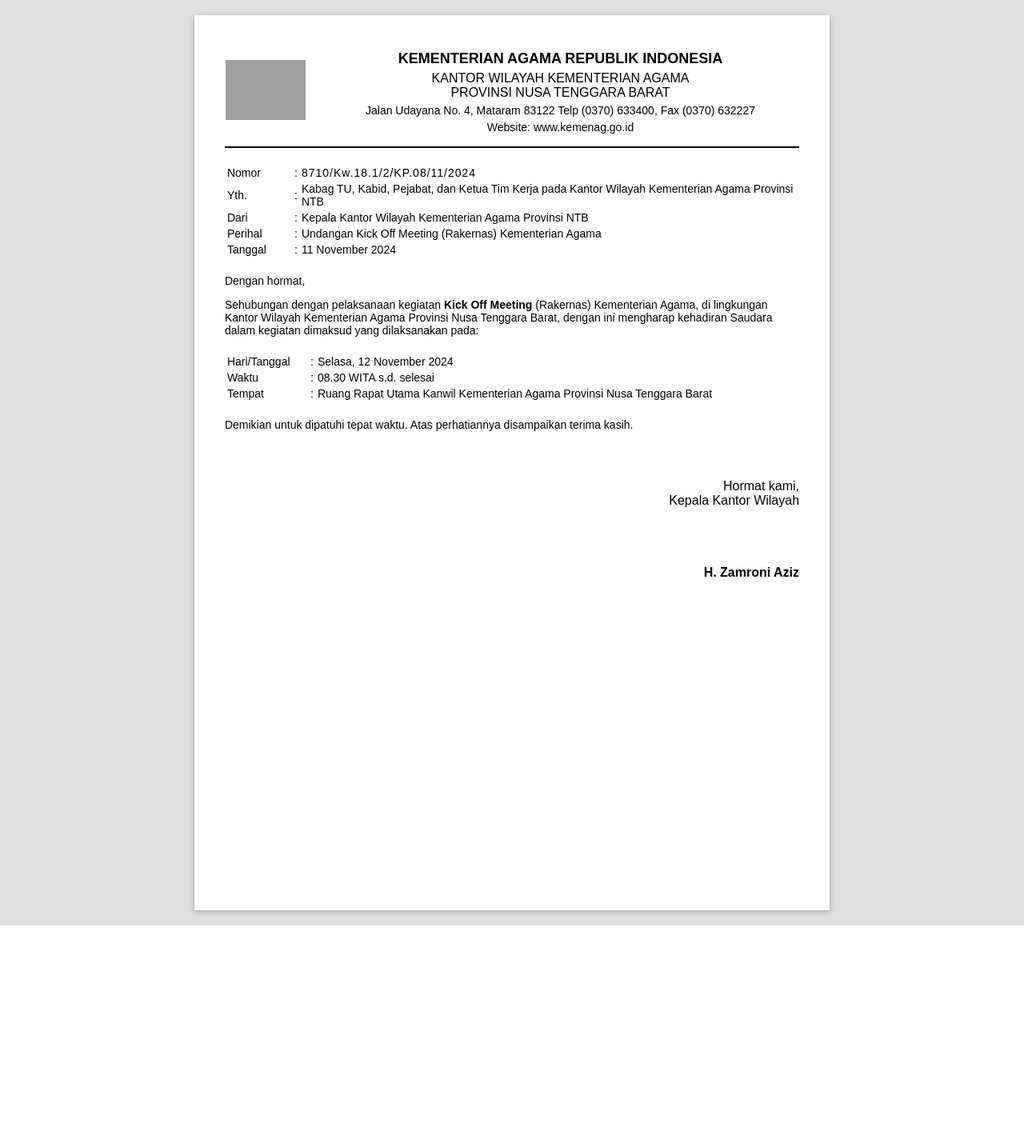
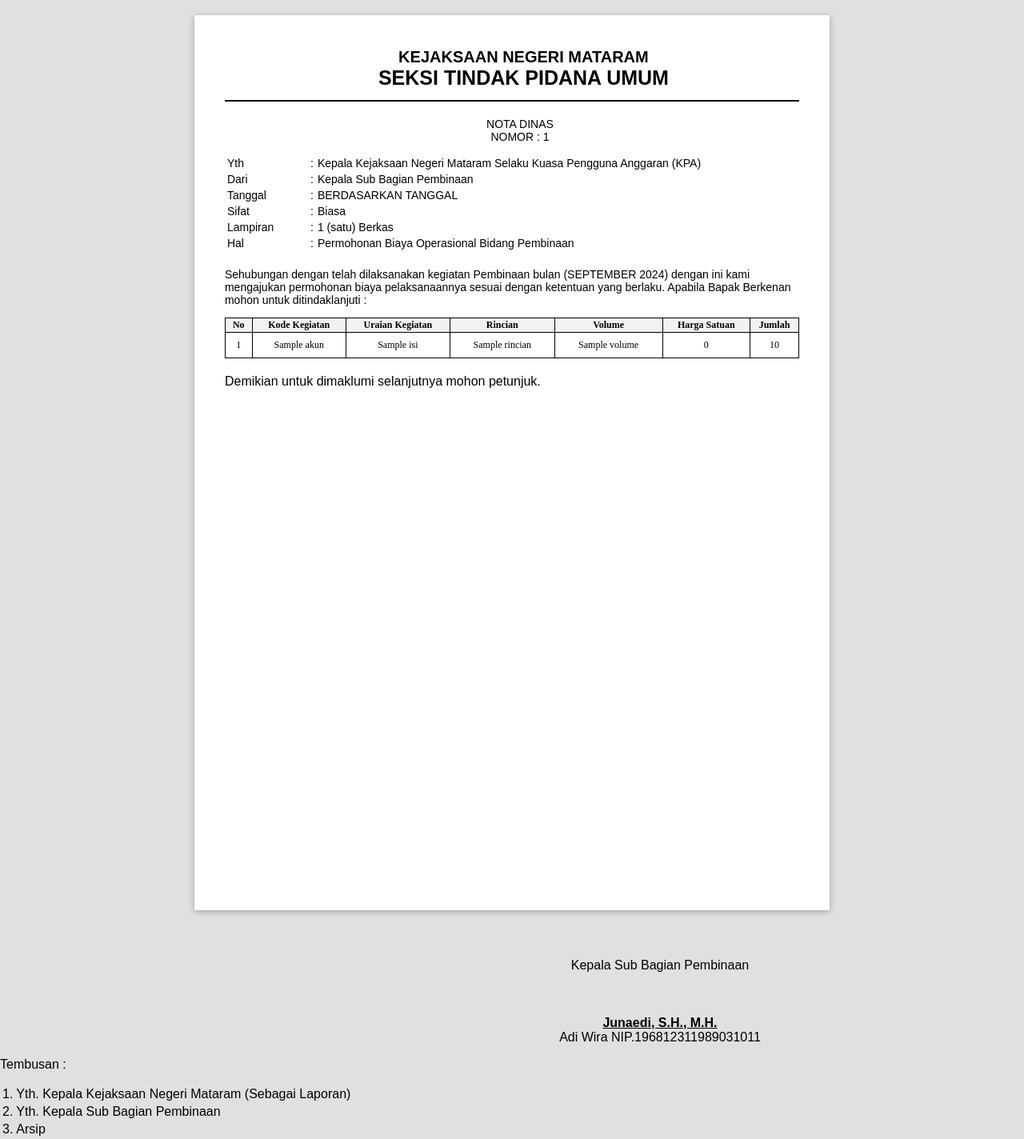
Before and after one commit to rivalscott04/binos, a CodeIgniter 4 app: the page made by app/Views/pencairan/pembinaan/nodis.php in a window 1280 px wide. Shown: the whole page at 80% size. Before the commit the page ends 1157 px from the top, so only its background shows below. Run offline with PHP 8.4 and a stand-in for CodeIgniter, Linux system fonts and the light colour scheme; the template is opened without the code that fills it: most values are stand-ins (such as "Sample title", 1, 10 or a date in 2020); some libraries are stand-ins or nearby versions; grey boxes are pictures that could not be loaded.

Commit message:
perbaikan print

```diff
--- a/app/Controllers/PencairanPembinaan.php
+++ b/app/Controllers/PencairanPembinaan.php
@@ -76,7 +76,8 @@ class PencairanPembinaan extends ResourceController
     public function prints($id = null) {
         $data = $this->request->getGet();
         if($data['jenis'] == 'nodis') {
-            return view('pencairan/pembinaan/nodis', $data);
+            $isi = $this->pencairanPembinaanModel->get_detail($data['nota']);
+            return view('pencairan/pembinaan/nodis', compact('data', 'isi'));
         } elseif ($data['jenis'] == 'sptjm'){
             return view('pencairan/pembinaan/sptjm', $data);
         }elseif ($data['jenis'] == 'spp') {
--- a/app/Views/pencairan/pembinaan/detail.php
+++ b/app/Views/pencairan/pembinaan/detail.php
@@ -25,6 +25,8 @@
                                     <input type="text" class="form-control" name="no" required
                                         style="display: inline-block; width: auto; vertical-align: middle; margin-left: 5px;">
                                     <input type="hidden" class="form-control" name="jenis" id="jenisnya"
+                                        style="display: inline-block; width: auto; vertical-align: middle; margin-left: 5px;">
+                                        <input type="hidden" class="form-control" name="nota" value="<?= $data[0]->no_kwitansi ?>"
                                         style="display: inline-block; width: auto; vertical-align: middle; margin-left: 5px;">
                                 </form>
                                 </p>
--- a/app/Views/pencairan/pembinaan/nodis.php
+++ b/app/Views/pencairan/pembinaan/nodis.php
@@ -1,8 +1,9 @@
 <!DOCTYPE html>
 <html lang="en">
+
 <head>
     <meta charset="UTF-8">
-    <title>Nota Dinas</title>
+    <title>NODIS</title>
     <link rel="stylesheet" href="<?= base_url('template/assets/css/paper.min.css') ?>">
     <style>
         @page {
@@ -21,6 +22,12 @@
 
         ._center {
             text-align: center;
+            padding-left: 20px;
+        }
+
+        ._centere {
+            text-align: center;
+            padding-left: 190px;
         }
 
         ._right {
@@ -32,13 +39,13 @@
         }
 
         ._head .title {
-            font-size: 20px;
+            font-size: 25px;
             font-weight: bold;
             margin: 0;
         }
 
         ._head .subtitle {
-            font-size: 18px;
+            font-size: 20px;
             font-weight: bold;
             margin: 0;
         }
@@ -79,101 +86,156 @@
 
         .signature {
             margin-top: 60px;
-            text-align: right;
+            margin-right: 30px;
+            margin-left: 400px;
+            text-align: center;
         }
 
         .signature p {
             margin: 0;
         }
+
+        .table {
+            border-collapse: collapse;
+            /* Menggabungkan border tabel */
+            width: 100%;
+            /* Lebar tabel 100% */
+            margin-top: 10px;
+            font-size: 12px;
+            font-family: "Times New Roman", Times, serif;
+        }
+
+        .td {
+            border: 1px solid black;
+            /* Menambahkan border pada cell */
+            padding: 8px;
+            /* Memberikan jarak di dalam cell */
+            text-align: center;
+            /* Menyelaraskan teks ke kiri */
+        }
+
+        .th {
+            border: 1px solid black;
+            /* Menambahkan border pada cell */
+            background-color: #f2f2f2;
+            /* Warna latar belakang untuk header */
+        }
     </style>
 </head>
+
 <body class="A4">
 
     <div class="sheet padding-10mm">
 
-    <table style="width: 100%; text-align: center; border-collapse: collapse;">
-        <tr style="display: flex; justify-content: center; align-items: center;">
-            <td class="logo" style="padding-right: 20px;">
-                <img src="https://blog.logomyway.com/wp-content/uploads/2021/09/hogwarts-logo-main.jpg" alt="Logo" style="width: 100px; height: auto;">
-            </td>
-            <td class="_center" style="flex: 1; text-align: center;">
-                <p class="title" style="font-weight: bold; font-size: 18px; margin: 5px 0;">KEMENTERIAN AGAMA REPUBLIK INDONESIA</p>
-                <p class="subtitle" style="font-size: 16px; margin: 5px 0;">KANTOR WILAYAH KEMENTERIAN AGAMA<br>PROVINSI NUSA TENGGARA BARAT</p>
-                <p class="address" style="font-size: 14px; margin: 5px 0;">Jalan Udayana No. 4, Mataram 83122 Telp (0370) 633400, Fax (0370) 632227</p>
-                <p class="url" style="font-size: 14px; margin: 5px 0;">Website: www.kemenag.go.id</p>
+        <table class="_head">
+            <tr>
+                <td class="_centere">
+                    <p class="subtitle">KEJAKSAAN NEGERI MATARAM</p>
+                    <p class="title">SEKSI TINDAK PIDANA UMUM</p>
                 </td>
             </tr>
         </table>
 
-
-    <hr/>
+        <hr />
 
         <div class="_main">
+            <p class="_center" style="margin-bottom: 0px;">NOTA DINAS</p>
+            <p class="_center" style="margin-top: 0px;">NOMOR : <?= $data['no'] ?? 'kosong' ?></p>
             <table>
                 <tr>
-                <td style="width: 80px">Nomor</td>
+                    <td style="width: 100px">Yth</td>
                     <td style="width: 5px">:</td>
-                <td class="_no">8710/Kw.18.1/2/KP.08/11/2024</td>
-            </tr>
-            <tr>
-                <td>Yth.</td>
-                <td>:</td>
-                <td>Kabag TU, Kabid, Pejabat, dan Ketua Tim Kerja pada Kantor Wilayah Kementerian Agama Provinsi NTB</td>
+                    <td>Kepala Kejaksaan Negeri Mataram Selaku Kuasa Pengguna Anggaran (KPA)</td>
                 </tr>
                 <tr>
                     <td>Dari</td>
                     <td>:</td>
-                <td>Kepala Kantor Wilayah Kementerian Agama Provinsi NTB</td>
-            </tr>
-            <tr>
-                <td>Perihal</td>
-                <td>:</td>
-                <td>Undangan Kick Off Meeting (Rakernas) Kementerian Agama</td>
+                    <td>Kepala Sub Bagian Pembinaan</td>
                 </tr>
                 <tr>
                     <td>Tanggal</td>
                     <td>:</td>
-                <td>11 November 2024</td>
+                    <td>BERDASARKAN TANGGAL</td>
+                </tr>
+                <tr>
+                    <td>Sifat</td>
+                    <td>:</td>
+                    <td>Biasa</td>
+                </tr>
+                <tr>
+                    <td>Lampiran</td>
+                    <td>:</td>
+                    <td>1 (satu) Berkas</td>
+                </tr>
+                <tr>
+                    <td>Hal</td>
+                    <td>:</td>
+                    <td>Permohonan Biaya Operasional Bidang Pembinaan</td>
                 </tr>
             </table>
 
-        <p style="margin-top: 20px;">Dengan hormat,</p>
-
-        <p class="_justify">
-            Sehubungan dengan pelaksanaan kegiatan <strong>Kick Off Meeting</strong> (Rakernas) Kementerian Agama, di lingkungan Kantor Wilayah Kementerian Agama Provinsi Nusa Tenggara Barat, dengan ini mengharap kehadiran Saudara dalam kegiatan dimaksud yang dilaksanakan pada:
-        </p>
-
-        <table style="margin-top: 20px;">
+            <p style="margin-top: 20px;">Sehubungan dengan telah dilaksanakan kegiatan Pembinaan bulan (SEPTEMBER 2024)
+                dengan ini kami mengajukan permohonan biaya pelaksanaannya sesuai dengan ketentuan yang berlaku. Apabila
+                Bapak Berkenan mohon untuk ditindaklanjuti :</p>
+            <table class="table">
+                <tr class="tr">
+                    <th class="th">No</th>
+                    <th class="th">Kode Kegiatan</th>
+                    <th class="th">Uraian Kegiatan</th>
+                    <th class="th">Rincian</th>
+                    <th class="th">Volume</th>
+                    <th class="th">Harga Satuan</th>
+                    <th class="th">Jumlah</th>
+                </tr>
+                <?php
+            $no = 1; // Counter untuk nomor
+            foreach ($isi as $item): ?>
                 <tr>
-                <td style="width: 100px;">Hari/Tanggal</td>
-                <td style="width: 5px;">:</td>
-                <td>Selasa, 12 November 2024</td>
+                    <td class="td"><?= $no++ ?></td>
+                    <td class="td"><?= $item->akun ?></td>
+                    <td class="td"><?= $item->nama_item ?></td>
+                    <td class="td"><?= $item->rincian ?></td>
+                    <td class="td"><?= $item->volume ?></td>
+                    <td class="td"><?= number_format($item->harga_satuan, 0, ',', '.') ?></td>
+                    <td class="td"><?= number_format($item->jumlah, 0, ',', '.') ?></td>
                 </tr>
-            <tr>
-                <td>Waktu</td>
-                <td>:</td>
-                <td>08.30 WITA s.d. selesai</td>
-            </tr>
-            <tr>
-                <td>Tempat</td>
-                <td>:</td>
-                <td>Ruang Rapat Utama Kanwil Kementerian Agama Provinsi Nusa Tenggara Barat</td>
-            </tr>
+                <?php endforeach; ?>
+                </tbody>
+            </table>
+        </div>
         </table>
 
         <p class="_justify" style="margin-top: 20px;">
-            Demikian untuk dipatuhi tepat waktu. Atas perhatiannya disampaikan terima kasih.
+            Demikian untuk dimaklumi selanjutnya mohon petunjuk.
         </p>
     </div>
 
     <div class="signature">
-        <p>Hormat kami,</p>
-        <p>Kepala Kantor Wilayah</p>
-        <br><br><br><br>
-        <p><strong>H. Zamroni Aziz</strong></p>
+        <p>Kepala Sub Bagian Pembinaan</p>
+        <br><br><br>
+        <p style="text-decoration: underline;"><strong>Junaedi, S.H., M.H.</strong></p>
+        <p>Adi Wira NIP.196812311989031011</p>
     </div>
+
+    <table>
+        <p>Tembusan :</p>
+        <tr>
+            <td style="width: 10px">1.</td>
+            <td>Yth. Kepala Kejaksaan Negeri Mataram (Sebagai Laporan)</td>
+        </tr>
+        <tr>
+            <td>2.</td>
+            <td>Yth. Kepala Sub Bagian Pembinaan</td>
+        </tr>
+        <tr>
+            <td>3.</td>
+            <td>Arsip</td>
+        </tr>
+    </table>
+
 
     </div>
 
 </body>
+
 </html>
--- a/app/Views/pencairan/pembinaan/sptjm.php
+++ b/app/Views/pencairan/pembinaan/sptjm.php
@@ -99,7 +99,7 @@
         <table class="_head">
             <tr>
                 <td class="logo">
-                    <img src="https://blog.logomyway.com/wp-content/uploads/2021/09/hogwarts-logo-main.jpg" alt="Logo"
+                    <img src="<?= base_url('template/assets/img/logo.png') ?>" alt="Logo"
                         style="width: 100px; height: auto;">
                 </td>
                 <td class="_center">
```
Lines whose indentation alone changed are shown as unchanged.
